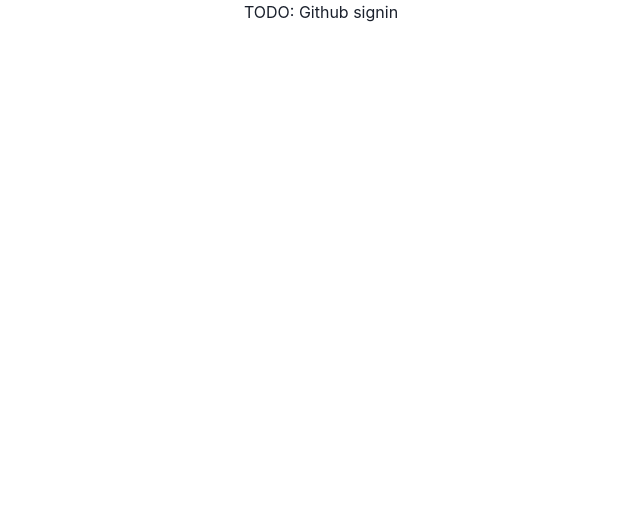
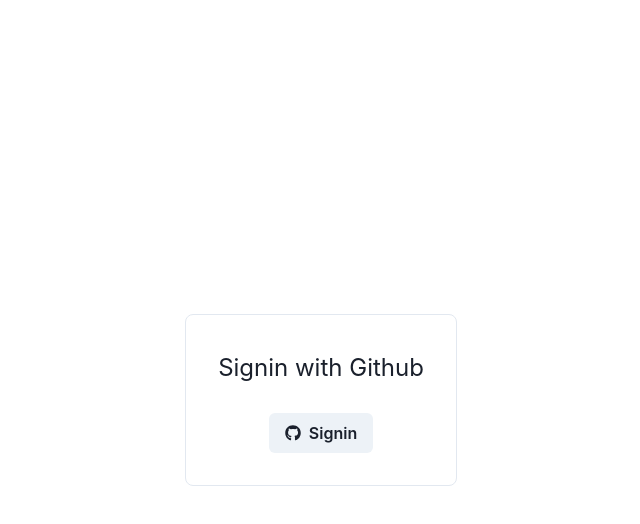
Before and after one commit to rodrigopk/github-issue-viewer, a React (Create React App) app in the folder frontend/: page / in a window 1280 px wide. Shown: the top 524 px of the page, without its empty margins (319-959 px from the left). Built offline with nearby package versions, Linux system fonts and the light colour scheme.

Commit message:
Add github suthorization page

```diff
--- a/frontend/package.json
+++ b/frontend/package.json
@@ -17,6 +17,7 @@
     "framer-motion": "^4",
     "react": "^17.0.2",
     "react-dom": "^17.0.2",
+    "react-icons": "^4.2.0",
     "react-query": "^3.16.0",
     "react-router-dom": "^5.2.0",
     "react-scripts": "4.0.3",
--- /dev/null
+++ b/frontend/src/app/application/use_get_gituhb_authorization_url.ts
@@ -0,0 +1,13 @@
+import { EnvironmentService } from '../../libs/config';
+
+export const useGetGithubAuthorizationUrl = (
+  configService = EnvironmentService,
+) => {
+  const baseUrl = 'https://github.com/login/oauth/authorize';
+  const scopes = 'repo';
+  const clientId = configService.githubClientId();
+
+  return {
+    authorizationUrl: `${baseUrl}?client_id=${clientId}&scope=${scopes}`,
+  };
+};
--- a/frontend/src/app/authentication/presentation/pages/signin.tsx
+++ b/frontend/src/app/authentication/presentation/pages/signin.tsx
@@ -1,9 +1,32 @@
 import React from 'react';
 
-import { Center, Text } from '../../../../libs/ui';
+import { Flex, Center, Text, Box, Button, Icons } from '../../../../libs/ui';
+import { useGetGithubAuthorizationUrl } from '../../../application/use_get_gituhb_authorization_url';
 
-export const Signin: React.FC<{}> = () => (
-  <Center>
-    <Text>TODO: Github signin</Text>
-  </Center>
-);
+export const Signin: React.FC<{}> = () => {
+  const { authorizationUrl } = useGetGithubAuthorizationUrl();
+
+  const redirectToAuthorization = () => {
+    window.location.href = authorizationUrl;
+  };
+
+  return (
+    <Flex direction="column" height="100vh" justify="center" align="center">
+      <Box
+        maxW="sm"
+        borderWidth="1px"
+        borderRadius="lg"
+        overflow="hidden"
+        p={8}>
+        <Text my={2} variant="h5">
+          Signin with Github
+        </Text>
+        <Center mt={8}>
+          <Button leftIcon={<Icons.Github />} onClick={redirectToAuthorization}>
+            Signin
+          </Button>
+        </Center>
+      </Box>
+    </Flex>
+  );
+};
--- a/frontend/src/libs/config/environment.service.ts
+++ b/frontend/src/libs/config/environment.service.ts
@@ -6,4 +6,8 @@
   public static baseApiUrl() {
     return process.env.REACT_APP_BASE_API_URL;
   }
+
+  public static githubClientId() {
+    return process.env.REACT_APP_GITHUB_CLIENT_ID;
+  }
 }
--- /dev/null
+++ b/frontend/src/libs/ui/icons.tsx
@@ -0,0 +1,8 @@
+import { FaGithub } from 'react-icons/fa';
+import { Icon } from '@chakra-ui/react';
+
+const GithubIcon: React.FC<{}> = () => <Icon as={FaGithub} />;
+
+export const Icons = {
+  Github: GithubIcon,
+};
--- a/frontend/src/libs/ui/index.ts
+++ b/frontend/src/libs/ui/index.ts
@@ -1,3 +1,13 @@
-export { ChakraProvider, Center, Text, Spinner } from '@chakra-ui/react';
+export {
+  Box,
+  Flex,
+  ChakraProvider,
+  Center,
+  Text,
+  Spinner,
+  Button,
+} from '@chakra-ui/react';
+
+export { Icons } from './icons';
 
 export { appTheme } from './theme';
```
Also changed, not shown: 2 other files (tests, documents, lock files or other folders).
